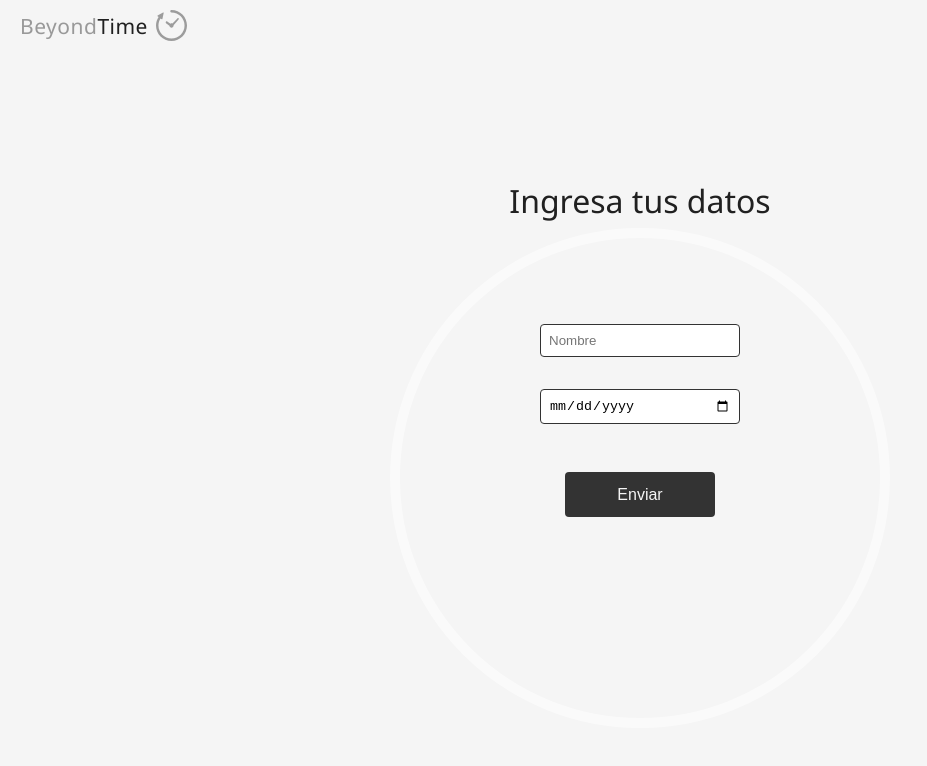
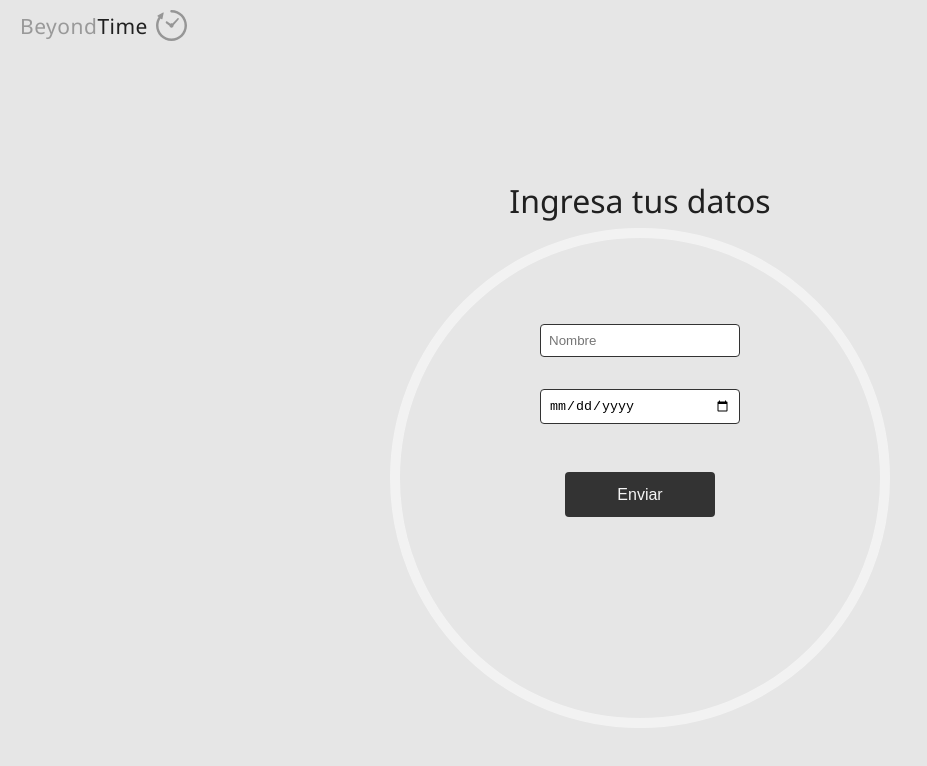
Before and after one commit to PabloC-Chiavarino/reactjs-beyondtime-webapp, a React (Vite) app: page / in a window 1280 px wide. Shown: the top 766 px of the page, without its empty margins (0-927 px from the left). Built offline with nearby package versions, Linux system fonts and the light colour scheme.

Commit message:
styles: tweak on background colors

```diff
--- a/src/components/BangMinutes/styles.css
+++ b/src/components/BangMinutes/styles.css
@@ -33,7 +33,7 @@
 .bangMinutes__container {
    width: 100dvw;
    height: 100dvh;
-   background-color: whitesmoke;
+   background-color: #e6e6e6;
    display: flex;
    justify-content: center;
    align-items: center;
--- a/src/components/HeartBeat/styles.css
+++ b/src/components/HeartBeat/styles.css
@@ -56,7 +56,7 @@
 .beats__container {
    width: 100dvw;
    height: 100dvh;
-   background-color: whitesmoke;
+   background-color: #e6e6e6;
    display: flex;
    justify-content: center;
    align-items: center;
--- a/src/components/JourneyClock/styles.css
+++ b/src/components/JourneyClock/styles.css
@@ -12,7 +12,7 @@
 .journeyClock__container {
    width: 100dvw;
    height: 100dvh;
-   background-color: whitesmoke;
+   background-color: #e6e6e6;
    display: flex;
    justify-content: center;
    align-items: center;
--- a/src/components/UserForm/styles.css
+++ b/src/components/UserForm/styles.css
@@ -19,7 +19,7 @@
    display: flex;
    justify-content: center;
    align-items: center;
-   background-color: whitesmoke;
+   background-color: #e6e6e6;
 }
 
 .userData__container--ring {
--- a/src/index.css
+++ b/src/index.css
@@ -6,7 +6,7 @@
 
 body {
    font-family: "Segoe UI", sans-serif;
-   background-color: #d1d1d1;
+   background-color: rgb(187, 187, 187);
    overflow: hidden;
    user-select: none;
 }
```
